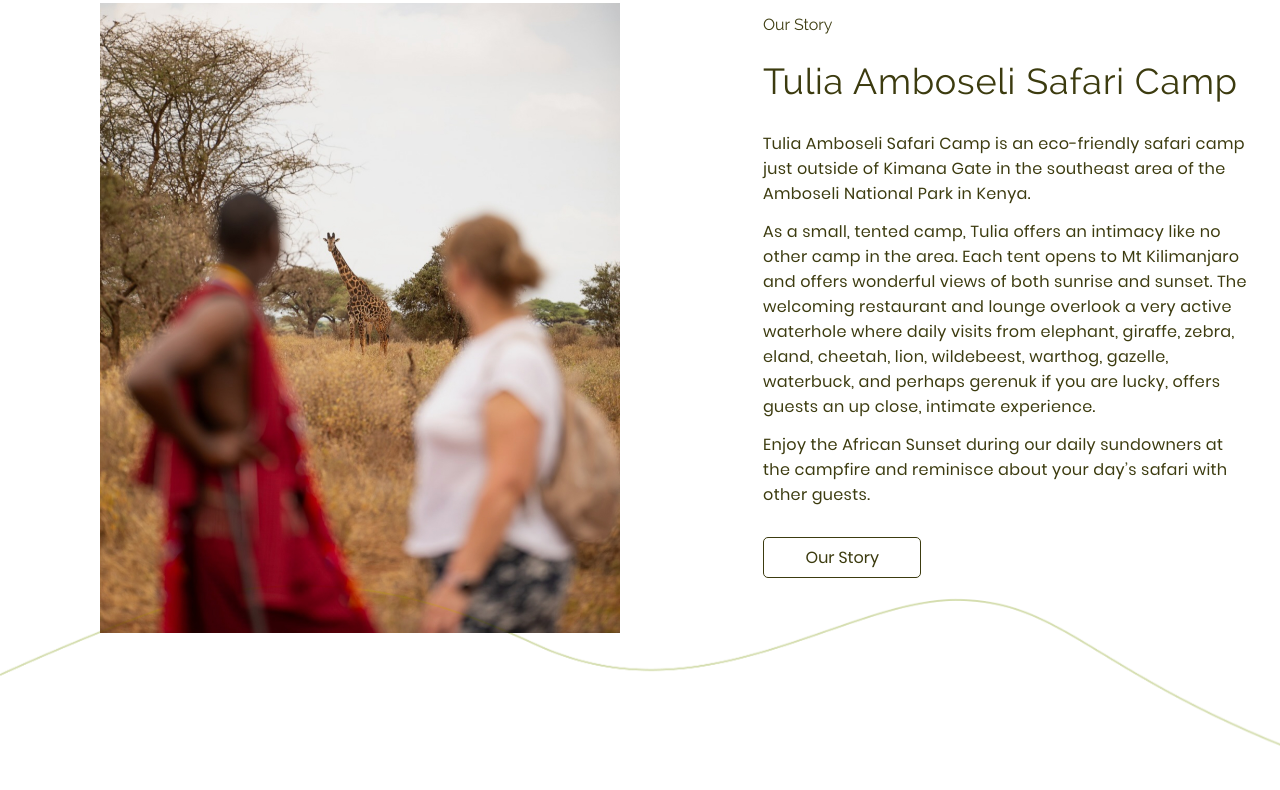
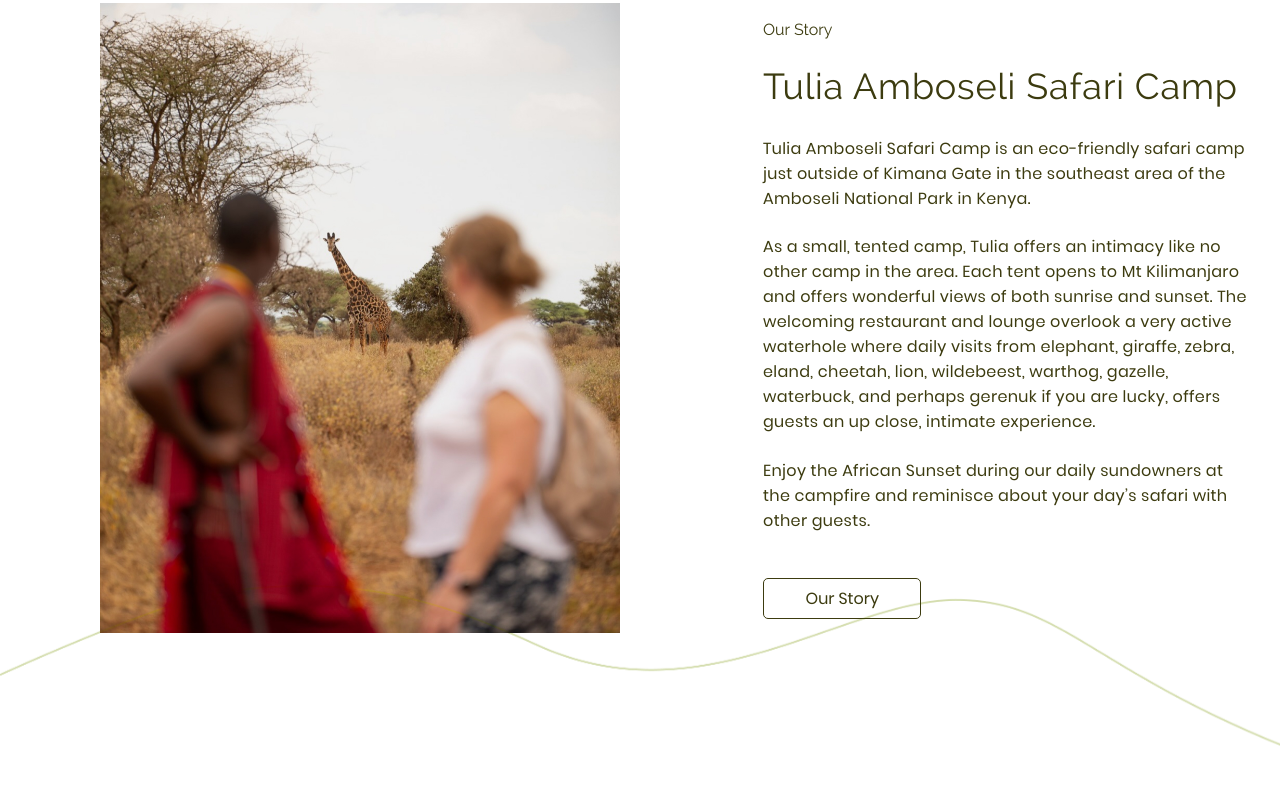
Before and after one commit to AsthaMET/new-html-setup-tailwind, a website: page public/index.html in a window 1280 px wide. Shown: the part 760-1550 px from the top of the page. Drawn offline with Linux system fonts and the light colour scheme.

Commit message:
update-some-issue

```diff
--- a/public/index.html
+++ b/public/index.html
@@ -55,26 +55,26 @@
     <div
       class="max-w-[1154px] gap-[143px] flex ml-[100px] xl:justify-self-center 2xs:flex-col md:flex-row lg:ml-[100px] lg:m-0 md:gap-[50px] lg:gap-[143px] 2xs:mx-3 2xs:gap-5 pt-[66px] 2xs:pt-[40px] lg:pt-[66px]">
       <img src="./assets/images/our-story.jpg" class="max-w-[520px] max-h-[630px] sm:self-center">
-      <div class=" self-center">
-        <p class="text-base font-raleway-regular text-primary ">Our Story</p>
+      <div class="self-center">
+        <p class="text-base font-raleway-regular text-primary">Our Story</p>
         <h3 class="text-4xl tracking-[0.8px] font-raleway-regular text-primary mt-6 md:text-3xl lg:text-4xl">Tulia
           Amboseli Safari Camp</h3>
-        <p class="text-primary text-base font-poppins-regular tracking-[0.34px] mt-[30px]"><span
-            class="block leading-[25px]">Tulia Amboseli Safari Camp is an eco-friendly safari camp just outside of
+        <p class="text-primary text-base font-poppins-regular tracking-[0.34px] mt-[30px] leading-[25px]"><span
+            class="block">Tulia Amboseli Safari Camp is an eco-friendly safari camp just outside of
             Kimana Gate in the southeast area
             of the Amboseli National Park in Kenya.</span>
-          <span class="block leading-[25px] my-[25px] md:my-[13px]">As a small, tented camp, Tulia offers an intimacy
+          <span class="block my-[23.5px] md:my-[13px] lg:my-[23.5px]">As a small, tented camp, Tulia offers an intimacy
             like no other camp in the area. Each tent opens to Mt
             Kilimanjaro and offers wonderful views of both sunrise and sunset. The welcoming restaurant and lounge
             overlook a very active waterhole where daily visits from elephant, giraffe, zebra, eland, cheetah, lion,
             wildebeest, warthog, gazelle, waterbuck, and perhaps gerenuk if you are lucky, offers guests an up close,
             intimate experience.</span>
-          <span class="block leading-[25px]">Enjoy the African Sunset during our daily sundowners at the campfire and
+          <span class="block">Enjoy the African Sunset during our daily sundowners at the campfire and
             reminisce about your day’s safari
             with other guests.</span>
         </p>
         <button
-          class="my-[45px] text-primary border border-primary leading-[39px] px-[41.5px] rounded-[5px] font-poppins-regular md:mt-[30px]">Our
+          class="mt-[45px] text-primary border border-primary leading-[39px] px-[41.5px] rounded-[5px] font-poppins-regular md:mt-[30px] lg:mt-[45px]">Our
           Story</button>
       </div>
     </div>
```
Also changed, not shown: public/styles.css.
